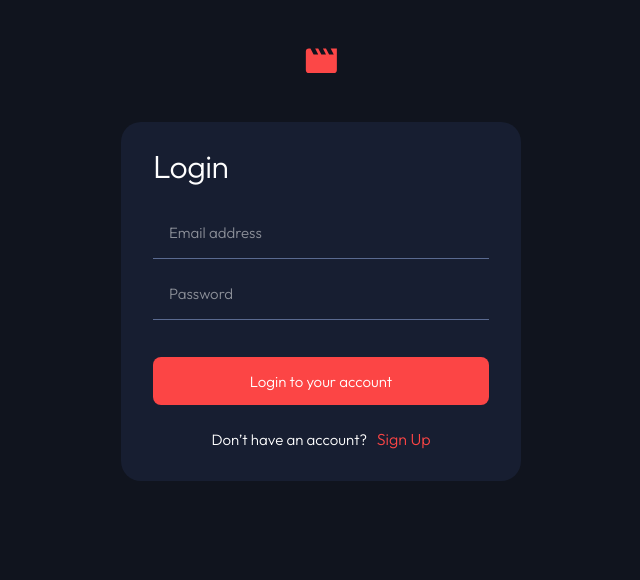
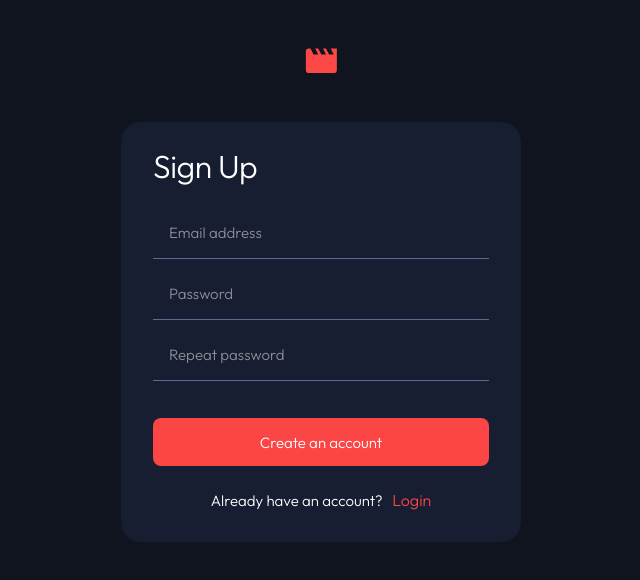
Before and after one commit to LucasS-Goncalves/entertainment-web-app, an Angular app: page / in a window 1280 px wide. Both pictures are taken after a click on the link "Sign Up". Shown: the top 580 px of the page, without its empty margins (319-959 px from the left). Built offline with nearby package versions, Linux system fonts and the light colour scheme.

Commit message:
working on auth form validation

```diff
--- a/src/app/app.component.ts
+++ b/src/app/app.component.ts
@@ -1,3 +1,4 @@
+import { ReactiveFormsModule } from '@angular/forms';
 import { Component } from '@angular/core';
 import { CommonModule } from '@angular/common';
 import { RouterOutlet } from '@angular/router';
--- a/src/app/components/auth/auth.component.css
+++ b/src/app/components/auth/auth.component.css
@@ -44,7 +44,11 @@
   margin-bottom: 2.3rem;
 }
 
-.container .form .form-container .form-inputs-container .input{
+.container .form .form-container .form-inputs-container .form-input-container{
+  position: relative;
+}
+
+.container .form .form-container .form-inputs-container .form-input-container .input{
   width: 100%;
   border: none;
   border-bottom: 1px solid var(--blue-3);
@@ -52,9 +56,21 @@
   background-color:transparent;
   padding-left: 1rem;
   padding-bottom: 1rem;
+  font-size: .9375rem;
+  font-weight: 300;
+  color: var(--white);
 }
 
-.container .form .form-container .form-inputs-container .input::placeholder{
+.container .form .form-container .form-inputs-container .form-input-container .error{
+  position: absolute;
+  bottom: 1rem;
+  right: 1rem;
+  font-size: .8125rem;
+  font-weight: 300;
+  color: var(--red);
+}
+
+.container .form .form-container .form-inputs-container .form-input-container .input::placeholder{
   font-size: .9375rem;
   font-weight: 300;
   color: var(--white);
--- a/src/app/components/auth/auth.component.html
+++ b/src/app/components/auth/auth.component.html
@@ -1,16 +1,41 @@
 <div class="container">
   <img src="../../../assets/logo.svg" class="logo" alt="Entertainment Web App Logo">
-  <form class="form">
+  <form class="form" [formGroup]="authForm">
     <div class="form-container">
-      <h1 class="form-title">Login</h1>
+      <h1 class="form-title">{{ isLoginMode ? 'Login' : 'Sign Up' }}</h1>
       <div class="form-inputs-container">
-        <input type="email" class="input" placeholder="Email address">
-        <input type="password" class="input" placeholder="Password">
+        <div class="form-input-container">
+          <input type="email" class="input" placeholder="Email address" formControlName="email">
+          @if (authForm.get('email')?.errors?.['required'] && authForm.get('email')?.touched) {
+            <span class="error">Can't be empty</span>
+          } @else if(authForm.get('email')?.errors?.['email'] && authForm.get('email')?.touched) {
+            <span class="error">Invalid email</span>
+          }
+        </div>
+        <div class="form-input-container">
+          <input type="password" class="input" placeholder="Password" formControlName="password">
+          @if (authForm.get('password')?.errors?.['required'] && authForm.get('password')?.touched) {
+            <span class="error">Can't be empty</span>
+          } @else if(authForm.get('password')?.errors?.['pattern'] && authForm.get('password')?.touched) {
+            <span class="error">Invalid password</span>
+          }
+        </div>
+        @if(!isLoginMode){
+          <div class="form-input-container">
+            <input type="password" class="input" placeholder="Repeat password" formControlName="repeatedPassword">
+            @if (authForm.get('repeatedPassword')?.errors?.['required'] && authForm.get('repeatedPassword')?.touched) {
+              <span class="error">Can't be empty</span>
+            }
+            <!-- @else if(authForm.get('repeatedPassword')?.errors?.['pattern'] && authForm.get('repeatedPassword')?.touched) {
+              <span class="error">Invalid password</span>
+            } -->
+          </div>
+        }
       </div>
       <button class="auth-button" type="button">
-        Login to your account
+        {{ isLoginMode ? 'Login to your account' : 'Create an account' }}
       </button>
-      <p class="question">Don’t have an account? <a class="action">Sign Up</a></p>
+      <p class="question">{{ isLoginMode ? 'Don’t have an account?' : 'Already have an account?' }} <a class="action" (click)="switchAuthMode()">{{ isLoginMode ? 'Sign Up' : 'Login' }}</a></p>
     </div>
   </form>
 </div>
--- a/src/app/components/auth/auth.component.ts
+++ b/src/app/components/auth/auth.component.ts
@@ -1,12 +1,26 @@
-import { Component } from '@angular/core';
+import { Component, OnInit } from '@angular/core';
+import { FormControl, FormGroup, ReactiveFormsModule, Validators } from '@angular/forms';
 
 @Component({
   selector: 'app-auth',
   standalone: true,
-  imports: [],
+  imports: [ReactiveFormsModule],
   templateUrl: './auth.component.html',
   styleUrl: './auth.component.css'
 })
-export class AuthComponent {
+export class AuthComponent implements OnInit{
+  authForm!: FormGroup;
+  isLoginMode = true;
 
+  ngOnInit(): void {
+    this.authForm = new FormGroup({
+      'email': new FormControl(null, [Validators.required, Validators.email]),
+      'password': new FormControl(null, [Validators.required]),
+      'repeatedPassword': new FormControl(null, [Validators.required])
+    })
+  }
+
+  switchAuthMode(){
+    this.isLoginMode = !this.isLoginMode;
+  }
 }
```
